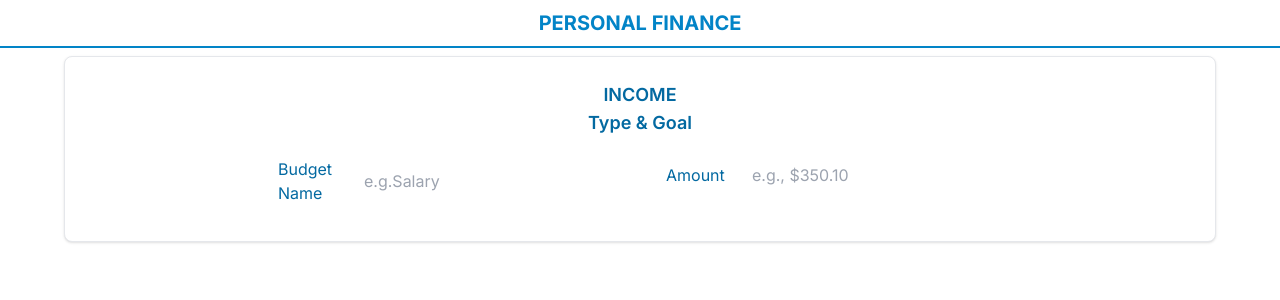
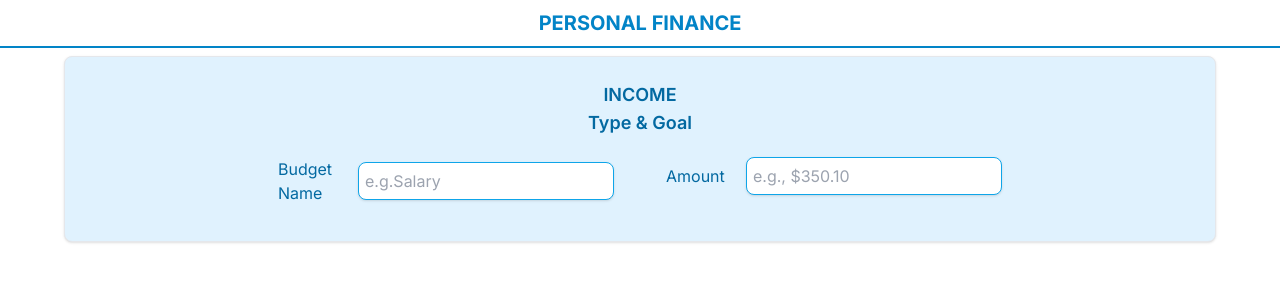
Before and after one commit to Noi-Git/finance-next-app, a Next.js app: page /incomes/income-type in a window 1280 px wide. Shown: the top 300 px of the page. Built offline with nearby package versions, Linux system fonts and the light colour scheme.

Commit message:
fix hover background color

```diff
--- a/src/components/styles/form-style.ts
+++ b/src/components/styles/form-style.ts
@@ -2,7 +2,7 @@ export const budgetContainer =
   'flex flex-col justify-center items-center h-[calc(100vh-5.5rem] w-full text-sky-700'
 
 export const budgetCard =
-  'flex flex-col items-center justify-center self-center p-6 bg-white border border-gray-200 rounded-lg shadow hover:bg-gray-100 dark:bg-gray-800 dark:border-gray-700 dark:hover:bg-gray-700 w-full lg-96 bg-sky-100  md:w-full'
+  'flex flex-col items-center justify-center self-center p-6 bg-gray-100 border border-gray-200 rounded-lg shadow hover:bg-gray-100 dark:bg-gray-800 dark:border-gray-700 dark:hover:bg-gray-700 w-full lg-96 bg-sky-100  md:w-full'
 
 export const cardTypeTitle =
   'text-lg font-semibold uppercase flex text-center justify-center w-full'
@@ -20,7 +20,8 @@ export const cardFormField =
 
 export const cardLabel = 'w-20 pr-2 text-left md:w-30'
 
-export const cardInput = 'p-1.5 w-full md:w-64'
+export const cardInput =
+  'p-1.5 border bg-white border-sky-500 rounded-lg shadow hover:bg-sky-50 hover:border-sky-00 dark:bg-gray-800 dark:border-gray-700 dark:hover:bg-gray-700 w-full md:w-64'
 
 export const itemFormWrap =
   'md:w-[calc(90vw)] md:flex md:flex-row md:justify-center md:gap-x-1'
@@ -34,6 +35,7 @@ export const itemFormField =
 export const itemLabel =
   'w-20 pr-2 text-left md:pr-1 md:w-full md:items-center md:justify-center'
 
-export const itemInput = 'p-1.5 w-full  md:w-full'
+export const itemInput =
+  'p-1.5 w-full border bg-white border-sky-500 rounded-lg shadow hover:bg-sky-50 hover:border-sky-00 dark:bg-gray-800 dark:border-gray-700 dark:hover:bg-gray-700 md:w-full'
 
 export const itemSelect = 'p-1.5 w-full md:w-[calc(20vw)] md:w-64'
```
